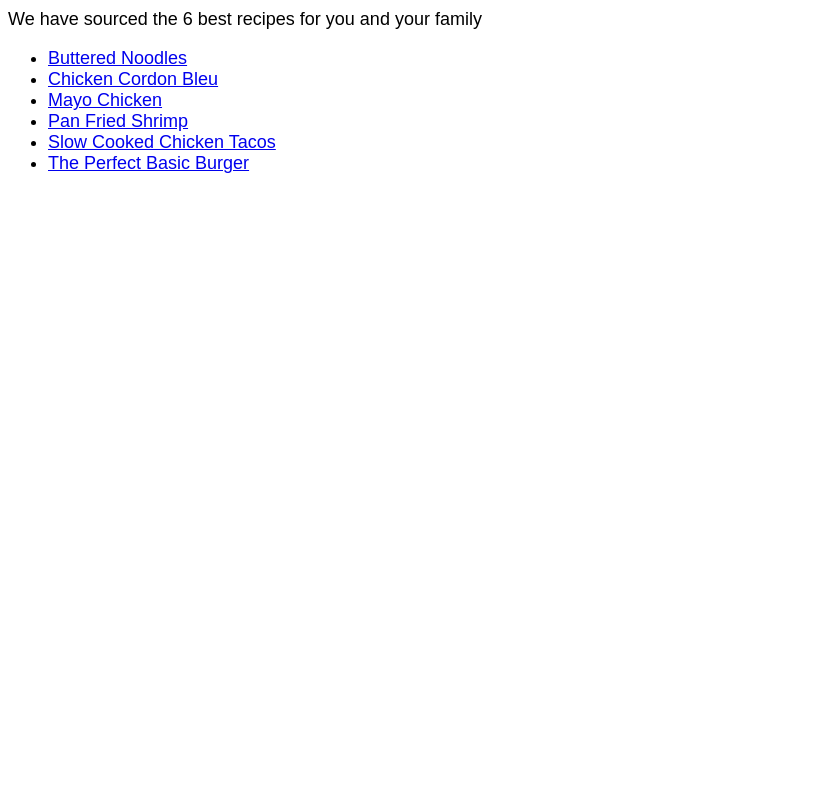
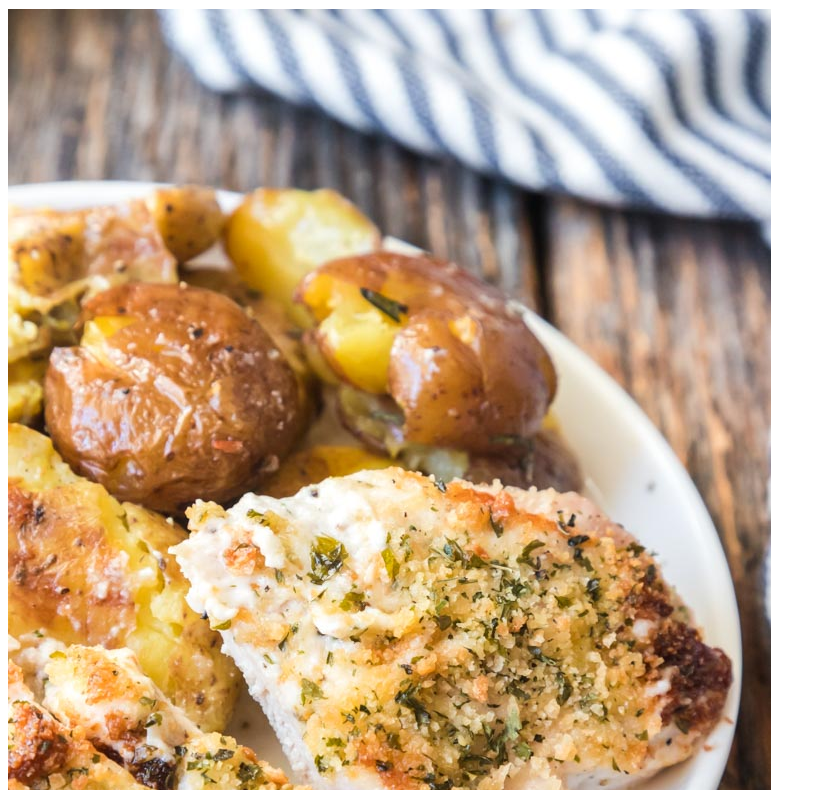
Before and after one commit to noresolve191/odin-recipes, a plain HTML site: page index.html in a window 1280 px wide. Shown: the part 81-871 px from the top of the page, without its empty margins (0-826 px from the left). Before the commit the page ends 800 px from the top, so only its background shows below. Drawn offline with Linux system fonts and the light colour scheme.

Commit message:
update index and delete excess pages

```diff
--- a/css/stylesheet.css
+++ b/css/stylesheet.css
@@ -2,6 +2,6 @@ body {
   font-size: large;
   font-family: sans-serif;
 }
-li{
-  font size: 30px;
+li {
+  font-size: 30px;
 }
--- a/index.html
+++ b/index.html
@@ -2,35 +2,23 @@
 <html lang="en">
   <head>
     <meta charset="UTF-8" />
-    <title>Easy Recipes!</title>
+    <meta name="viewport" content="width=device-width, initial-scale=1.0" />
+    <title>Easy 5 ingredient recipes!</title>
     <link rel="stylesheet" href="css/stylesheet.css" />
   </head>
+
   <body>
-    <h1>odin recipes</h1>
-
-    <p>We have sourced the 6 best recipes for you and your family</p>
-
-    <ul>
-      <li><a href="recipes/buttered-noodles.html">Buttered Noodles</a></li>
-      <li>
-        <a href="recipes/chicken-cordon-bleu.html">Chicken Cordon Bleu</a>
-      </li>
-      <li>
-        <a href="recipes/mayo-chicken.html">Mayo Chicken</a>
-      </li>
-      <li>
-        <a href="recipes/pan-fried-shrimp.html"> Pan Fried Shrimp</a>
-      </li>
-      <li>
-        <a href="recipes/slow-cooker-chicken-tacos.html"
-          >Slow Cooked Chicken Tacos</a
-        >
-      </li>
-      <li>
-        <a href="recipes/the-perfect-basic-burger.html">
-          The Perfect Basic Burger</a
-        >
-      </li>
-    </ul>
+    <h1 id="header">Easy 5 ingredient recipes!</h1>
+    <img src="imgs/chicken-recipe.jpg" alt="Plate of chicken and potatoes" />
+    <h3>
+      Here our our top 3 recipes with 5 ingredients for beginner home cooks!
+    </h3>
+    <div>
+      <ul>
+        <li><a href="./recipes/buttered-noodles.html">Buttered Noodles</a></li>
+        <li><a href="./recipes/mayo-chicken.html">Chicken Noodles</a></li>
+        <li><a href="./recipes/pan-fried-shrimp.html">Pan Fried Shrimp</a></li>
+      </ul>
+    </div>
   </body>
 </html>
```
Also changed, not shown: imgs/chicken-recipe.jpg (added), recipes/chicken-cordon-bleu.html (deleted), recipes/slow-cooker-chicken-tacos.html (deleted), recipes/the-perfect-basic-burger.html (deleted).
